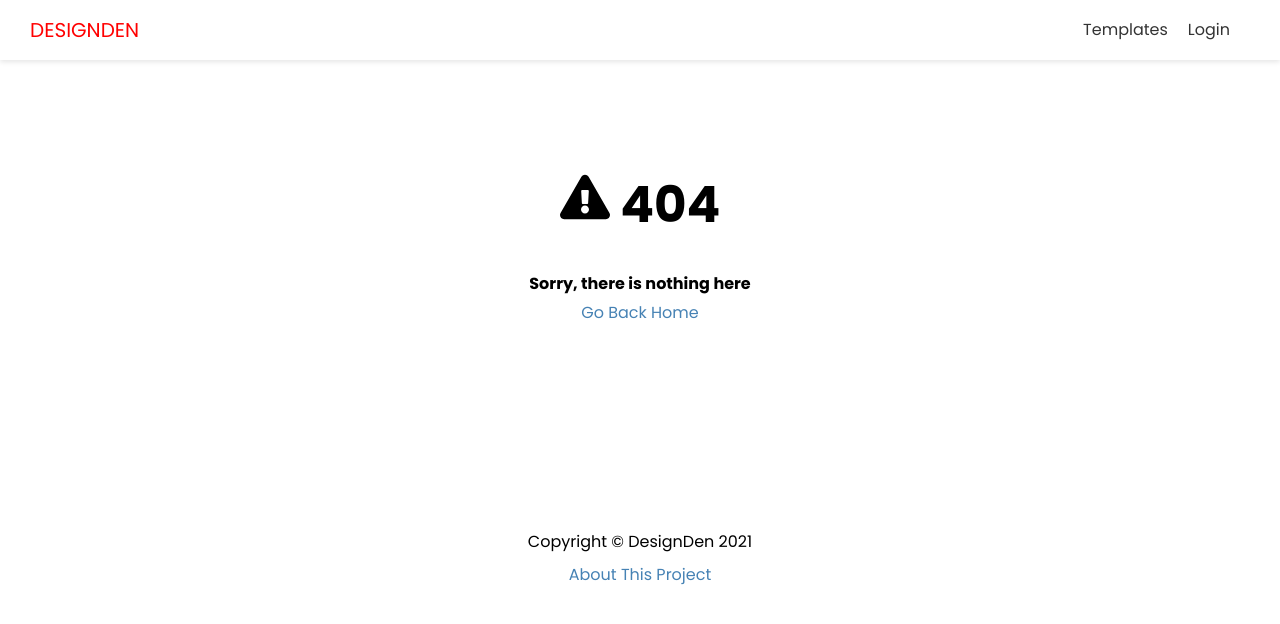
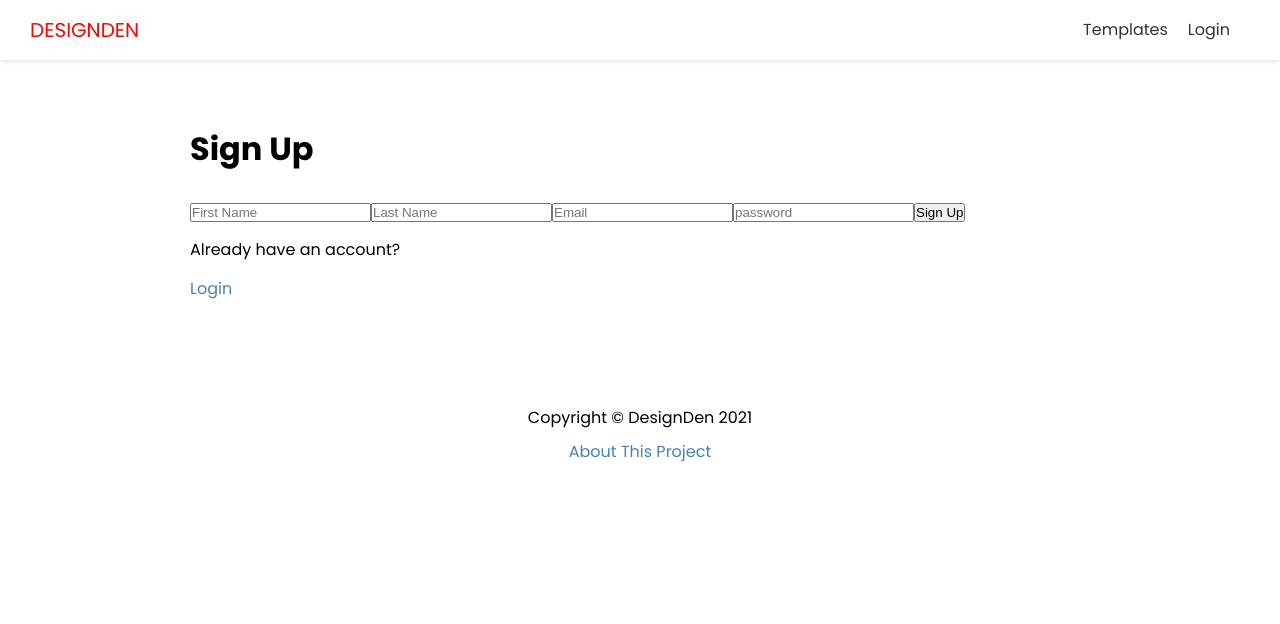
Before and after one commit to jonah0502/DesignDen, a Next.js app in the folder designden-frontend/: page /signup in a window 1280 px wide. Before the commit this address had no page. Shown: the top 624 px of the page. Built offline with nearby package versions, Linux system fonts and the light colour scheme.

Commit message:
Add signup page

```diff
--- /dev/null
+++ b/designden-frontend/pages/signup.js
@@ -0,0 +1,26 @@
+import Link from "next/link";
+import Layout from "@/components/Layout";
+
+export default function SignupPage() {
+  return (
+    <Layout>
+      <form>
+        <h1>Sign Up</h1>
+        <input type="text" name="fname" id="fname" placeholder="First Name" />
+        <input type="text" name="lname" id="lname" placeholder="Last Name" />
+        <input type="email" name="email" id="email" placeholder="Email" />
+        <input
+          type="text"
+          name="password"
+          id="password"
+          placeholder="password"
+        />
+        <button>Sign Up</button>
+        <div>
+          <p>Already have an account?</p>
+          <Link href="/login">Login</Link>
+        </div>
+      </form>
+    </Layout>
+  );
+}
```
